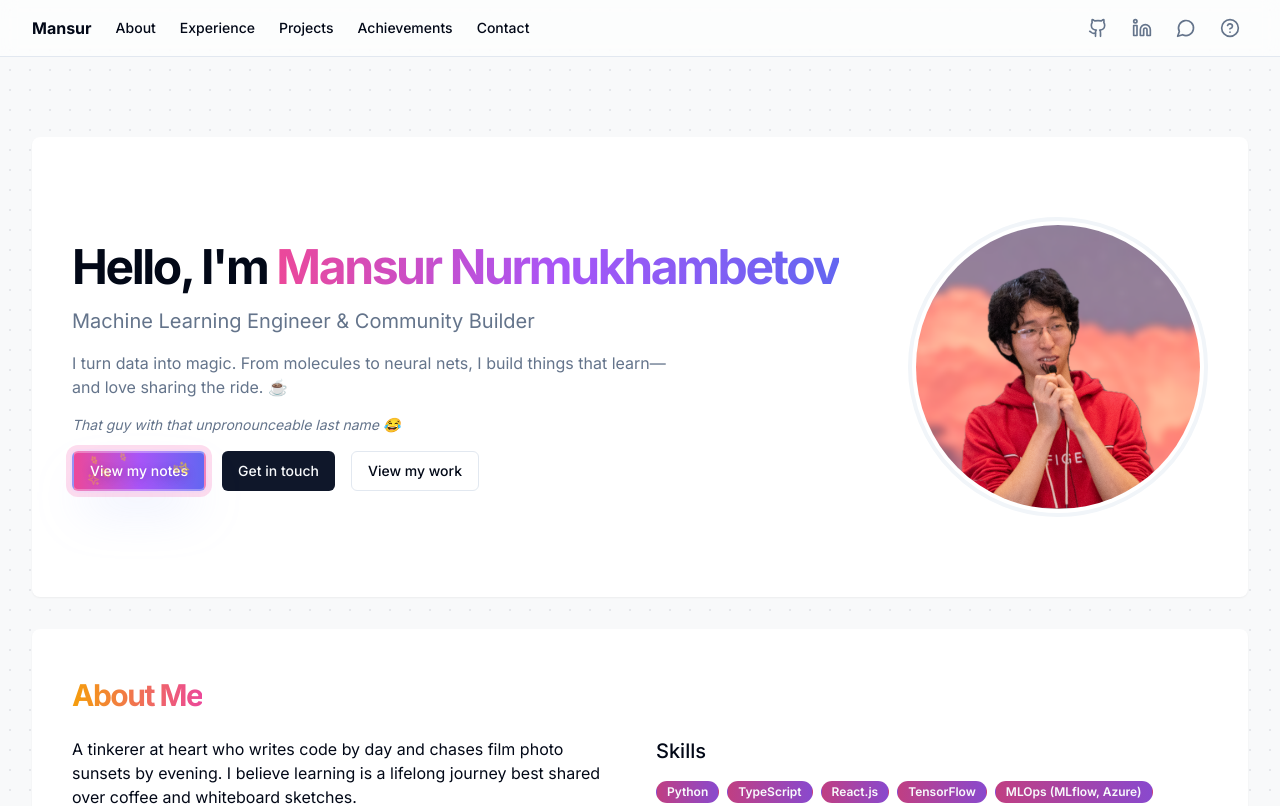
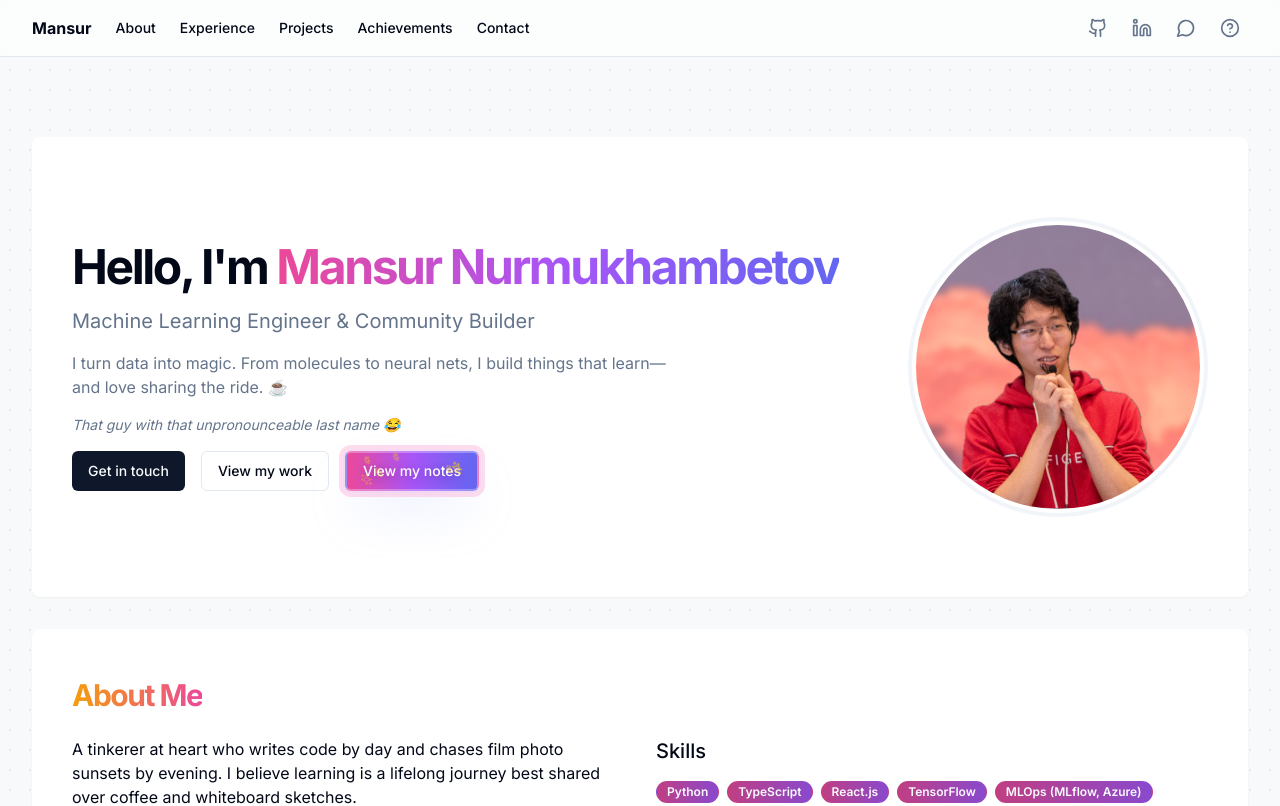
Before and after one commit to nomomon/nomomon.github.io, a Next.js app: page / in a window 1280 px wide. Shown: the top 806 px of the page. Built offline with nearby package versions, Linux system fonts and the light colour scheme.

Commit message:
Reorder buttons in Home component for improved layout; center align buttons on smaller screens

```diff
--- a/app/page.tsx
+++ b/app/page.tsx
@@ -97,16 +97,16 @@ export default function Home() {
               <p className="text-sm text-muted-foreground italic">
                 That guy with that unpronounceable last name 😂
               </p>
-              <div className="flex gap-4">
-                <SuperFancyButton sparkleCount={6} asChild>
-                  <Link href="/notes">View my notes</Link>
-                </SuperFancyButton>
+              <div className="flex flex-wrap gap-4 justify-center sm:justify-start">
                 <Button asChild>
                   <Link href="#contact">Get in touch</Link>
                 </Button>
                 <Button variant="outline" asChild>
                   <Link href="#projects">View my work</Link>
                 </Button>
+                <SuperFancyButton sparkleCount={6} asChild>
+                  <Link href="/notes">View my notes</Link>
+                </SuperFancyButton>
               </div>
             </div>
             <div className="flex-shrink-0">
```
